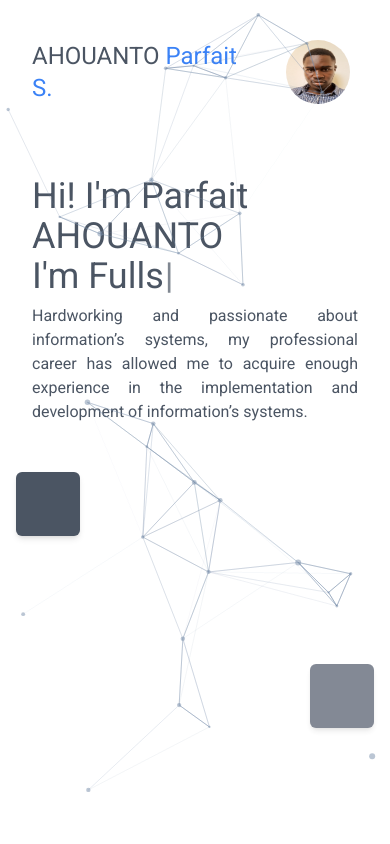
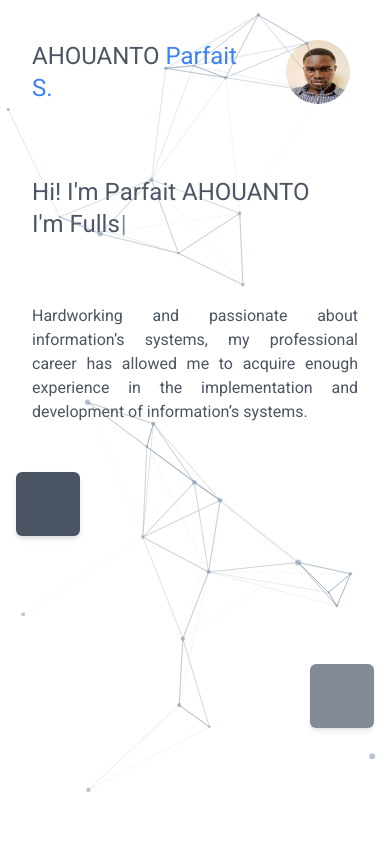
Before and after one commit to Parfait18/parfait-portfolio, a Next.js app: page / in a window 390 px wide. Shown: the top 844 px of the page. Built offline with nearby package versions, Linux system fonts and the light colour scheme.

Commit message:
fix: fix reduce textwritter size

```diff
--- a/src/app/page.tsx
+++ b/src/app/page.tsx
@@ -15,7 +15,7 @@ export default function Home() {
           {/* <div className=" text-justify md:w-4/6 w-4/6 mx-auto text-center text-3xl text-blue-700">
             Parfait AHOUANTO
           </div> */}
-          <div className="text-4xl text-left p-8 w-full h-28 text-gray-600">
+          <div className="md:text-4xl  text-2xl text-left p-8 w-full h-28 text-gray-600">
             <TypeWriter content={"Hi! I'm Parfait AHOUANTO <br/>I'm Fullstack developer"} />
 
           </div>
```
